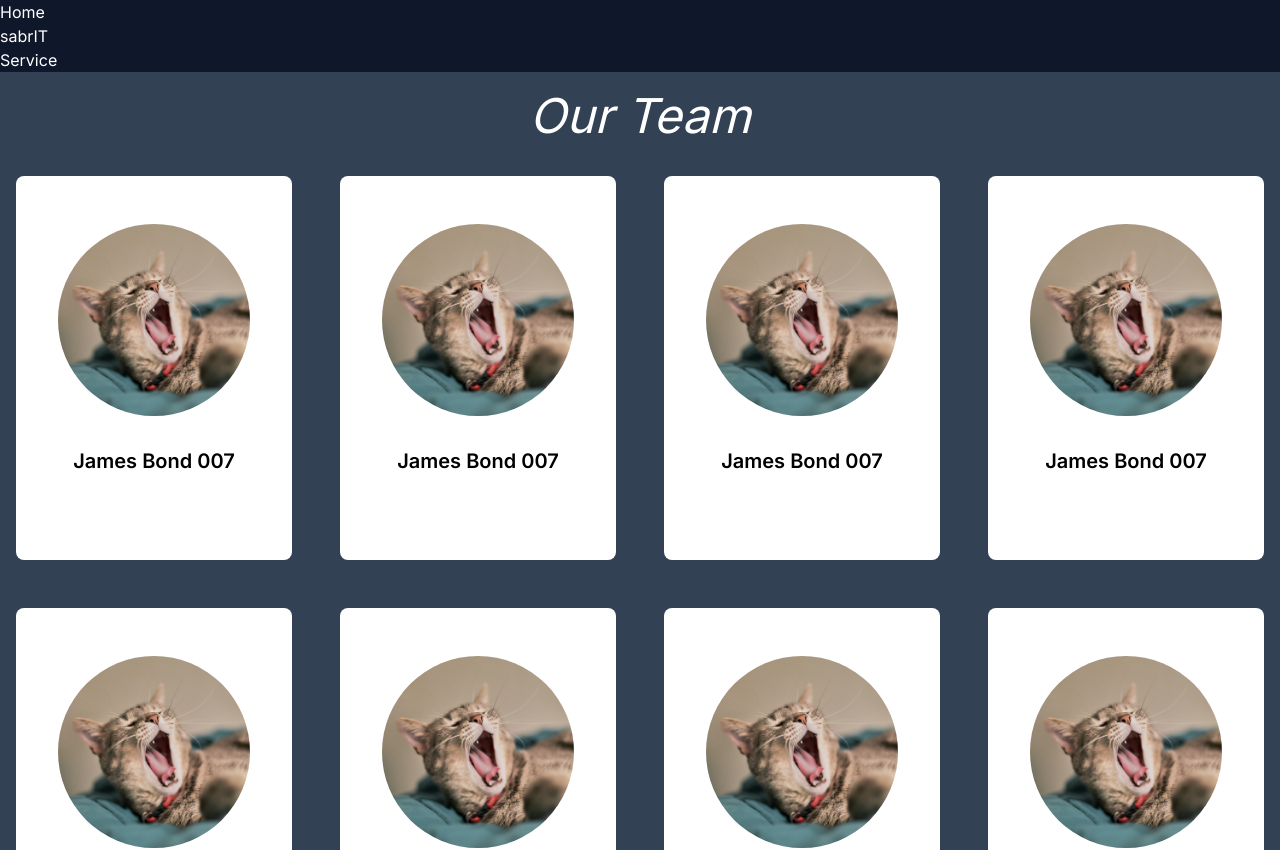
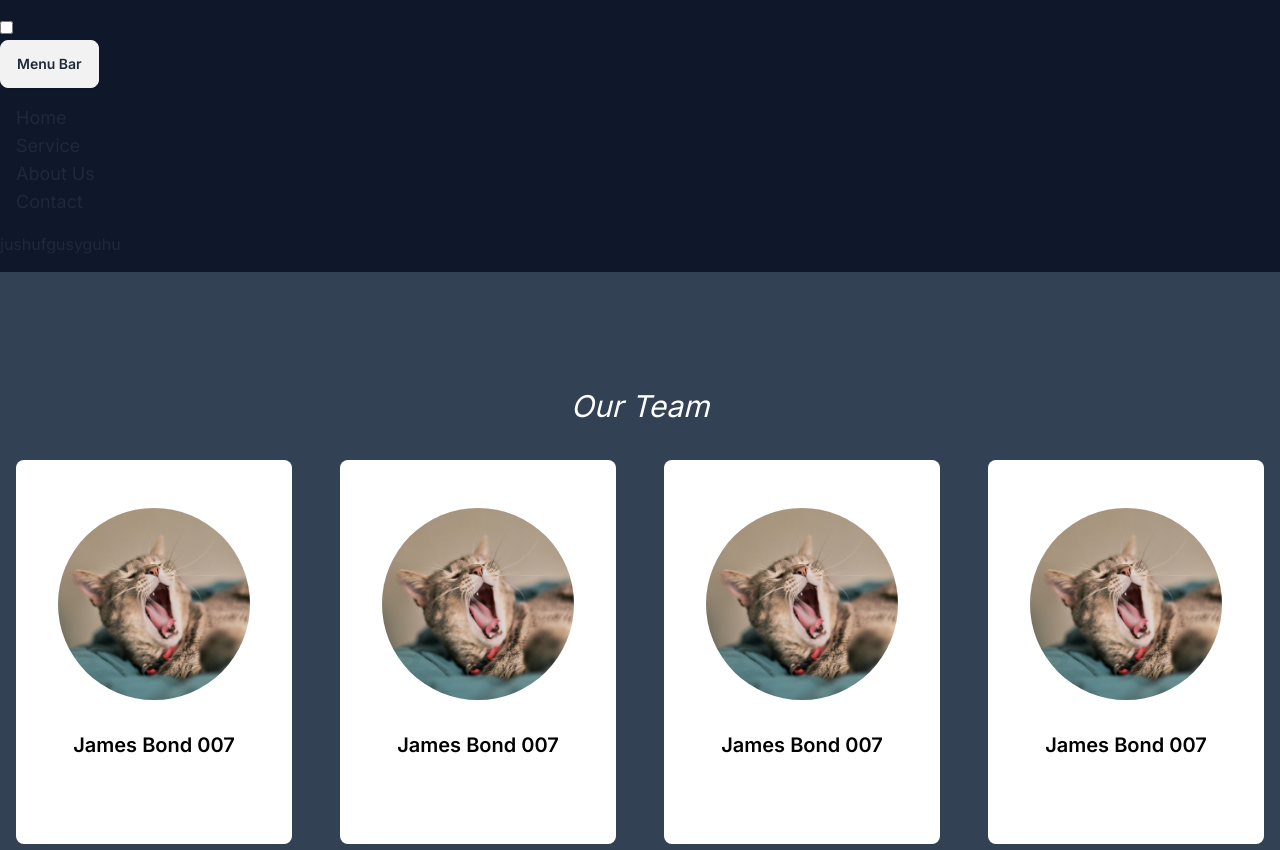
Before and after one commit to Abdullah0095/sabr-itconsult, a Next.js app: page /aboutUs in a window 1280 px wide. Shown: the top 850 px of the page. Built offline with nearby package versions, Linux system fonts and the light colour scheme.

Commit message:
side bar added

```diff
--- a/src/Components/Navbar/Navbar.js
+++ b/src/Components/Navbar/Navbar.js
@@ -2,14 +2,14 @@ import Link from "next/link";
 import React from "react";
 
 const Navbar = () => {
-  const navList = <>
-
+  const navList = (
+    <>
       <li><Link className="hover:bg-gray-900 text-lg" href="/">Home</Link></li>
       <li><Link className="hover:bg-gray-900 text-lg" href="/service">Service</Link></li>
       <li><Link className="hover:bg-gray-900 text-lg" href="/aboutUs">About Us</Link></li>
       <li><Link className="hover:bg-gray-900 text-lg" href="/contact">Contact</Link></li>
-
-  </>;
+    </>
+  );
 
   return (
     // <div>
@@ -50,16 +50,35 @@ const Navbar = () => {
     //   </div>
 
     // </div>
-    <div className="navbar bg-slate-900 z-[1] fixed top-0 left-0 right-0">
-    <div className="navbar-start">
-      <Link href="/" className="text-white">Home</Link>
+
+    <div className="py-4 grid grid-cols-2 fixed top-0 left-0 right-0 bg-slate-900 z-[1]">
+      <section>
+        <div className="drawer">
+          <input id="my-drawer" type="checkbox" className="drawer-toggle" />
+          <div className="drawer-content">
+            {/* Page content here */}
+            <label
+              htmlFor="my-drawer"
+              className="btn btn-primary drawer-button"
+            >
+              Menu Bar
+            </label>
           </div>
-    <div className="navbar-center">
-      <Link href="/" className="text-white">sabrIT</Link>
+          <div className="drawer-side z-[1]">
+            <label
+              htmlFor="my-drawer"
+              aria-label="close sidebar"
+              className="drawer-overlay"
+            ></label>
+            <ul className="menu bg-base-200  min-h-full w-48 md:w-80 p-4">
+              {navList}
+            </ul>
           </div>
-    <div className="navbar-end">
-      <Link href="/service" className="text-white">Service</Link>
         </div>
+      </section>
+      <section>
+        <h1>jushufgusyguhu</h1>
+      </section>
     </div>
   );
 };
--- a/src/app/aboutUs/page.js
+++ b/src/app/aboutUs/page.js
@@ -50,8 +50,8 @@ const AboutUsPage = () => {
   ];
 
   return (
-    <div className="bg-slate-700 min-h-screen">
-      <div className="text-5xl text-center text-white p-5 italic ">Our Team</div>
+    <div className="bg-slate-700 min-h-screen py-24">
+      <div className="text-3xl text-center text-white p-5 italic ">Our Team</div>
       <section className="grid md:grid-cols-4 gap-4">
         {serviceData.map((data) => (
           <ServiceCard key={data.id} data={data}></ServiceCard>
--- a/src/app/globals.css
+++ b/src/app/globals.css
@@ -73,7 +73,7 @@ body {
   width: 100%;
   height: 100%;
   text-align: center;
-  transition: transform 0.6s;
+  transition: transform 2s;
   transform-style: preserve-3d;
 }
 
--- a/src/app/layout.js
+++ b/src/app/layout.js
@@ -2,10 +2,11 @@ import { Inter } from "next/font/google";
 import "./globals.css";
 import Navbar from "@/Components/Navbar/Navbar";
 
+
 const inter = Inter({ subsets: ["latin"] });
 
 export const metadata = {
-  title: "Create Next App",
+  title: "Sabr IT Consult",
   description: "Generated by create next app",
 };
 
--- a/src/app/service/page.js
+++ b/src/app/service/page.js
@@ -29,7 +29,7 @@ const ServicePage = () => {
   ];
 
   return (
-    <div className="bg-stone-200 py-16">
+    <div className="bg-stone-200 py-24">
       <h1 className="text-center text-4xl py-5 text-black">
         services That we Provide
       </h1>
```
Lines whose indentation alone changed are shown as unchanged.
